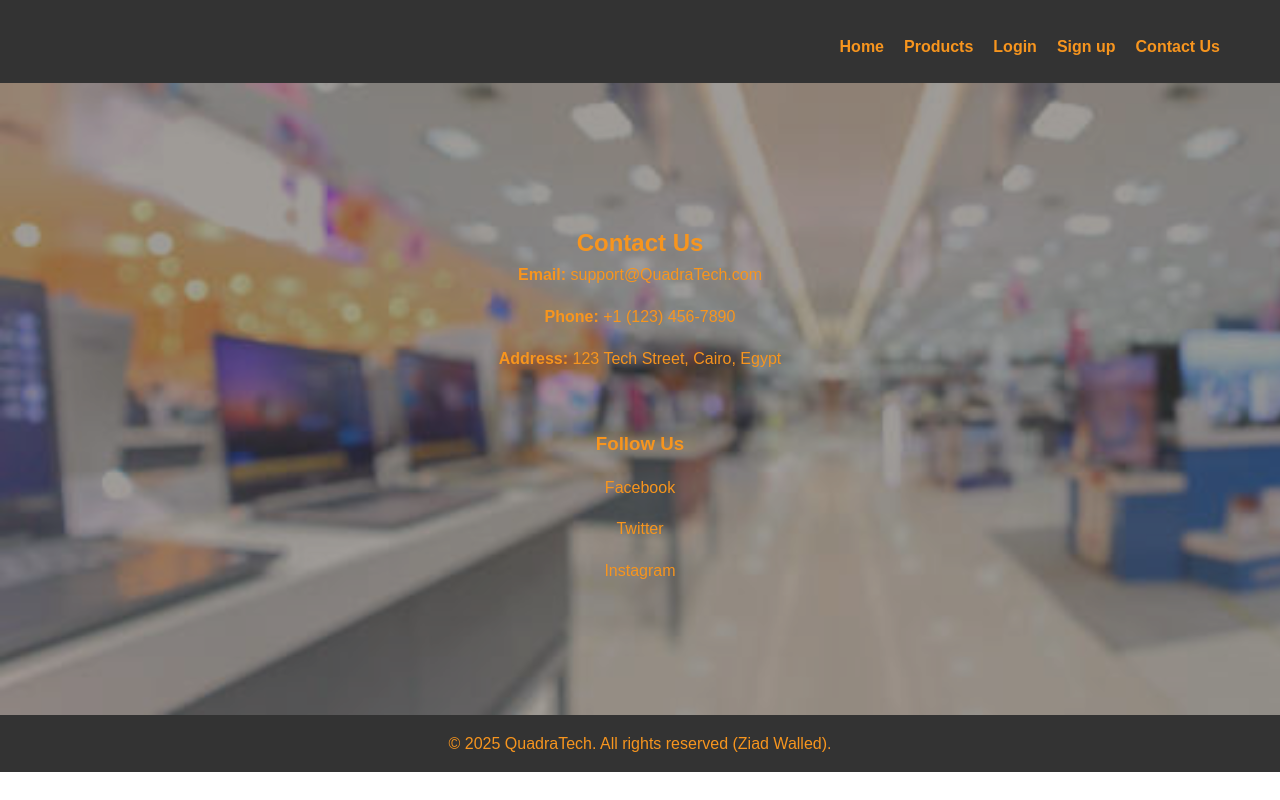
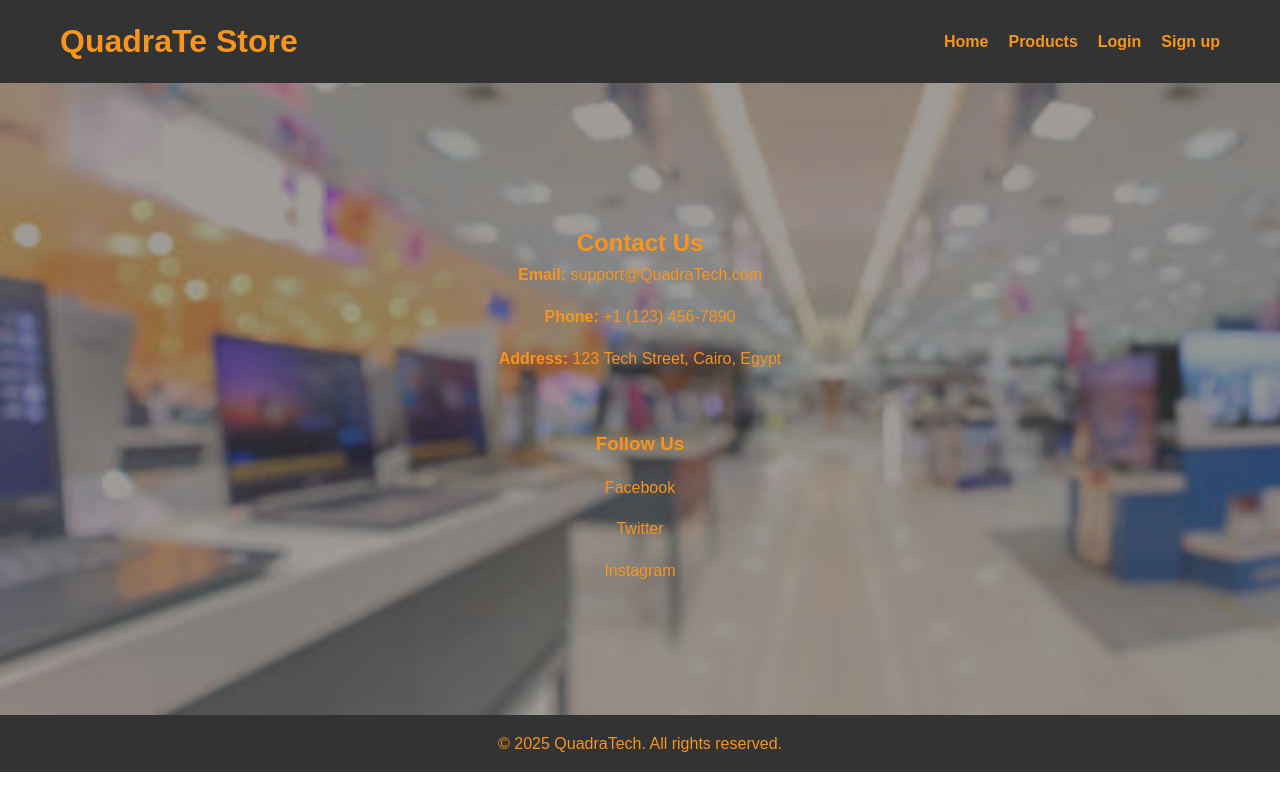
Before and after one commit to Omar-Alshaer/QuadraTech, a plain HTML site: page contact.html in a window 1280 px wide. Drawn offline with Linux system fonts and the light colour scheme.

Commit message:
Update contact.html

```diff
--- a/contact.html
+++ b/contact.html
@@ -11,8 +11,9 @@
     <header>
         <div class="container">
             <a href="index.html">
-                <div class="logo">
-
+              <div class="logo">
+                QuadraTe Store
+              </div>
             </a>
             <nav>
                 <ul>
@@ -20,7 +21,6 @@
                     <li><a href="products.html">Products</a></li>
                     <li><a href="login.html">Login</a></li>
                     <li><a href="register.html">Sign up</a></li>
-                    <li><a href="contact.html">Contact Us</a></li>
                 </ul>
             </nav>
         </div>
@@ -44,7 +44,7 @@
     </section>
     <footer>
         <div class="container">
-            <p>&copy; 2025 QuadraTech. All rights reserved (Ziad Walled).</p>
+            <p>&copy; 2025 QuadraTech. All rights reserved.</p>
         </div>
     </footer>
 </body>
```
